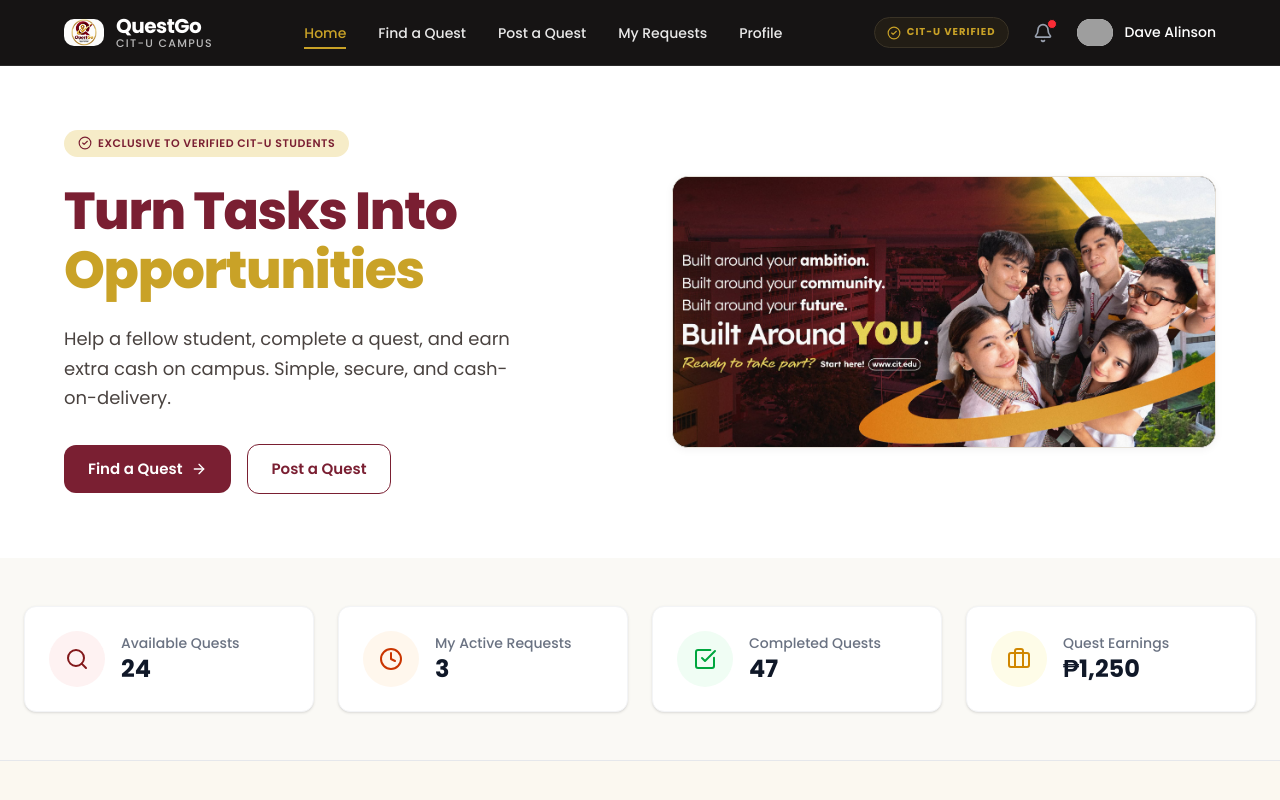
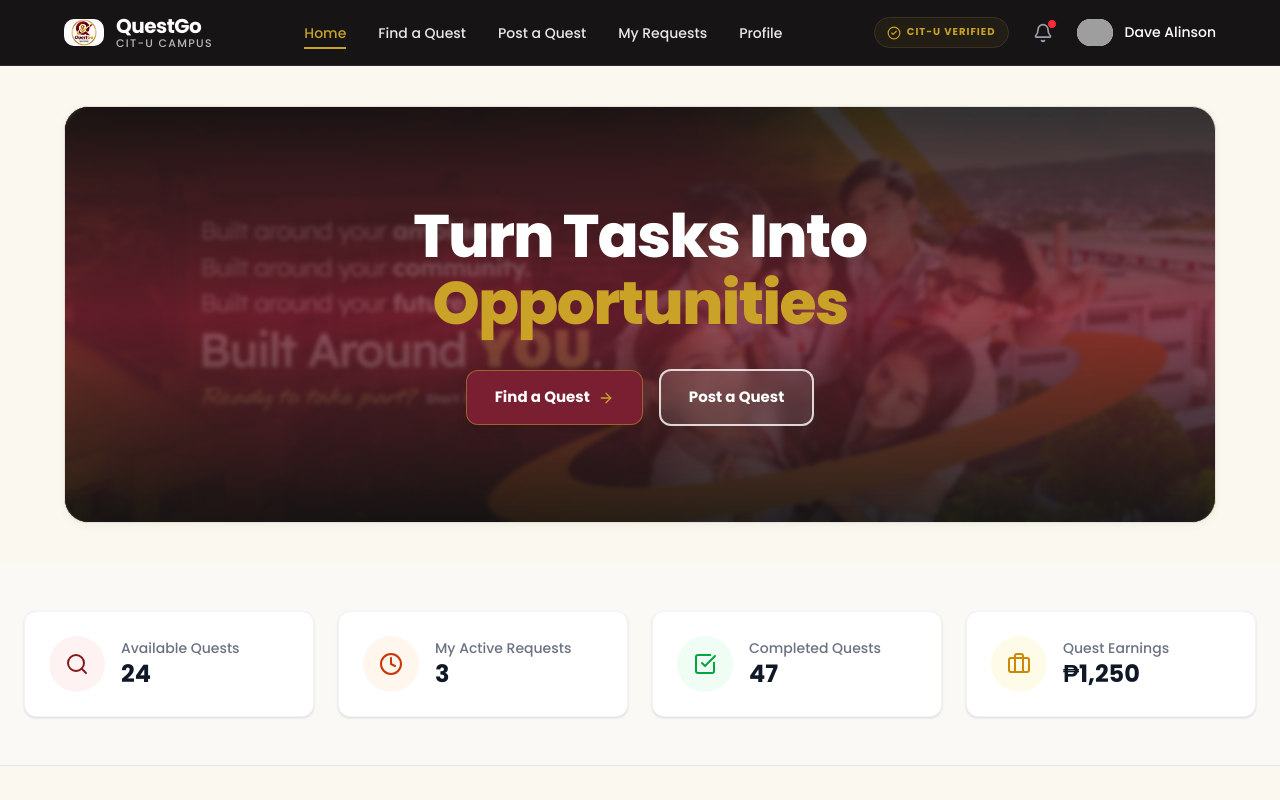
Before and after one commit to Cyn-sharp/questgo, a Next.js app: page /dashboard in a window 1280 px wide. Shown: the top 800 px of the page. Built offline with nearby package versions, Linux system fonts and the light colour scheme; grey boxes are pictures that could not be loaded.

Commit message:
revised hero dashboard

```diff
--- a/src/app/(dashboard)/dashboard/DashboardHero.tsx
+++ b/src/app/(dashboard)/dashboard/DashboardHero.tsx
@@ -4,51 +4,60 @@ import { CheckCircle2, ArrowRight } from "lucide-react";
 
 export default function DashboardHero() {
   return (
-    <section className="bg-white py-12 md:py-16">
+    <section className="bg-[#fbf8f0] py-6 sm:py-8 md:py-10">
       <div className="page-container">
-        <div className="flex flex-col lg:flex-row items-center justify-between gap-10 lg:gap-16">
+        {/* Background Banner Card */}
+        <div className="relative rounded-3xl overflow-hidden border border-[#e5e0d8] shadow-card bg-[#161414]">
 
-          {/* Left Text Content */}
-          <div className="flex-1 w-full space-y-6">
-            <div className="badge-gold !text-[11px] !px-3.5 !py-1.5 tracking-wider uppercase w-fit flex items-center gap-1.5">
-              <CheckCircle2 className="w-3.5 h-3.5 text-[#7a1f32]" />
-              <span>Exclusive to Verified CIT-U Students</span>
-            </div>
+          {/* 1. Background Image */}
+          <Image
+            src="/images/citu-banner.jpg"
+            alt="CIT-U Campus Background"
+            fill
+            className="object-cover object-center opacity-85"
+            priority
+            unoptimized
+          />
 
-            <h1 className="text-4xl sm:text-5xl lg:text-[3.25rem] font-extrabold text-[#7a1f32] leading-[1.15]">
+          {/* 2. Gradient Overlay for High Text Readability */}
+          <div className="absolute inset-0 bg-gradient-to-b from-[#161414]/85 via-[#7a1f32]/75 to-[#161414]/90 backdrop-blur-[2px]" />
+
+          {/* 3. Centered Content Container */}
+          <div className="relative z-10 flex flex-col items-center justify-center text-center max-w-3xl mx-auto py-16 px-6 sm:py-20 md:py-24 space-y-6">
+
+
+            {/* Main Headline */}
+            <h1 className="text-4xl sm:text-5xl lg:text-6xl font-extrabold text-white leading-[1.12] tracking-tight">
               Turn Tasks Into <br />
               <span className="text-[#c9a227]">Opportunities</span>
             </h1>
 
-            <p className="text-[#4a4340] text-base sm:text-lg max-w-md leading-relaxed">
-              Help a fellow student, complete a quest, and earn extra cash on
-              campus. Simple, secure, and cash-on-delivery.
-            </p>
+            {/* Centered Buttons */}
+            <div className="flex flex-wrap items-center justify-center gap-4 pt-2">
+              <Link
+                href="/quests"
+                className="
+                  inline-flex items-center justify-center gap-2 rounded-xl px-7 py-3.5
+                  font-bold text-[15px] text-white bg-[#7a1f32] hover:bg-[#5f1727]
+                  border border-[#c9a227]/50 shadow-lg hover:-translate-y-0.5 transition-all duration-300
+                "
+              >
+                Find a Quest <ArrowRight className="w-4 h-4 text-[#c9a227]" />
+              </Link>
 
-            <div className="flex flex-wrap items-center gap-4 pt-2">
-              <Link href="/quests" className="btn-primary">
-                Find a Quest <ArrowRight className="w-4 h-4" />
-              </Link>
-              <Link href="/post-quest" className="btn-outline">
+              <Link
+                href="/post-quest"
+                className="
+                  inline-flex items-center justify-center gap-2 rounded-xl px-7 py-3.5
+                  font-bold text-[15px] text-white bg-white/10 hover:bg-white/20
+                  border-2 border-white/80 backdrop-blur-sm hover:-translate-y-0.5 transition-all duration-300
+                "
+              >
                 Post a Quest
               </Link>
             </div>
+
           </div>
-
-          {/* Right Wide Banner Image */}
-          <div className="flex-1 w-full max-w-2xl">
-            <div className="relative w-full aspect-[16/9] sm:aspect-[20/10] rounded-2xl overflow-hidden card-surface bg-[#161414] shadow-card">
-              <Image
-                src="/images/citu-banner.jpg"
-                alt="CIT-U Students Banner"
-                fill
-                className="object-cover object-right sm:object-[45%_center]"
-                priority
-                unoptimized
-              />
-            </div>
-          </div>
-
         </div>
       </div>
     </section>
```
